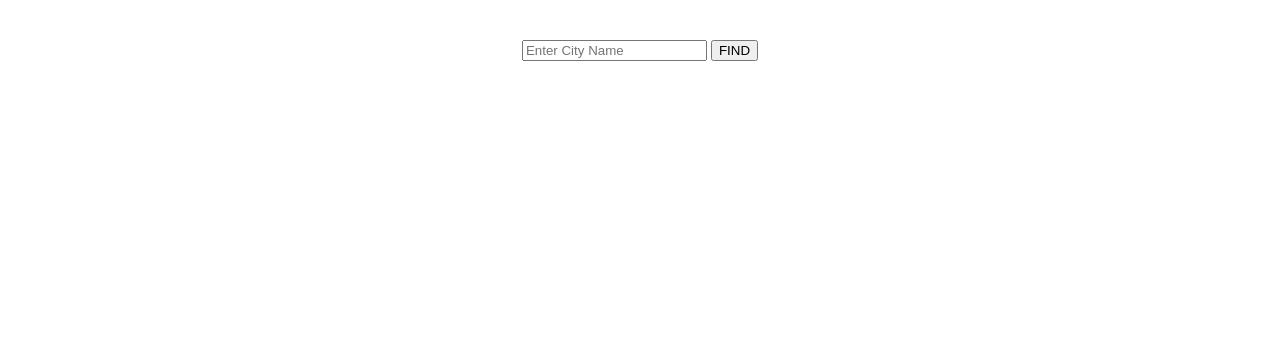
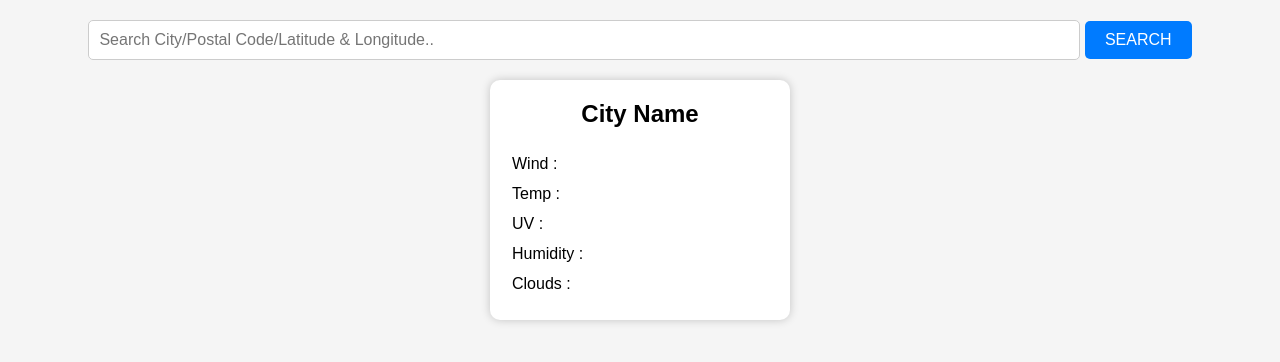
Before and after one commit to NaashNix/weather-app, a plain HTML site: page index.html in a window 1280 px wide. Drawn offline with nearby package versions, Linux system fonts and the light colour scheme.

Commit message:
Sample app created

```diff
--- a/index.html
+++ b/index.html
@@ -1,24 +1,48 @@
 <!DOCTYPE html>
 <html lang="en">
+
 <head>
    <meta charset="UTF-8">
-   <meta http-equiv="X-UA-Compatible" content="IE=edge">
    <meta name="viewport" content="width=device-width, initial-scale=1.0">
-   <title>Weather App</title>
+   <title>Document</title>
    <link rel="stylesheet" href="./stylesheets/style.css">
 </head>
+
 <body>
-   <section id="outerContainer" >
-      <div id="searchContainer" >
-         <input type="text" id="searchField" placeholder="Enter City Name" >
-         <button onclick="findBtnOnClicked()" >FIND</button>
-         <h1 id="cityName"></h1>
-      </div>
+   <section class="searchBox">
+      <input class="searchTxt" type="text" placeholder="Search City/Postal Code/Latitude & Longitude..">
+      <input class="searchBtn" type="button" value="SEARCH">
+   </section>
+   <section class="section1">
+      <h2>City Name</h1>
+         <table class="table_weather">
+            <tr>
+               <td>
+                  Wind :
+               </td>
+            </tr>
+            <tr>
+               <td>
+                  Temp :
+               </td>
+            </tr>
+            <tr>
+               <td>
+                  UV :
+               </td>
+            </tr>
+            <tr>
+               <td>
+                  Humidity :
+               </td>
+            </tr>
+            <tr>
+               <td>
+                  Clouds :
+               </td>
+            </tr>
+         </table>
+   </section>
+</body>
 
-   </section>
-
-   <script src="https://code.jquery.com/jquery-3.7.1.js" integrity="sha256-eKhayi8LEQwp4NKxN+CfCh+3qOVUtJn3QNZ0TciWLP4="
-      crossorigin="anonymous"></script>
-   <script src="./scripts/script.js"></script>
-</body>
 </html>
--- a/scripts/script.js
+++ /dev/null
@@ -1,19 +0,0 @@
-// function findBtnOnClicked(){
-//    const searchField = document.getElementById("searchField");
-//    console.log(searchField.value);
-//    const cityName = document.getElementById('cityName');
-//    cityName.innerText = searchField.value;
-// }
-
-
-function findBtnOnClicked(){
-   const searchField = $("#searchField");
-   console.log(searchField.val());
-
-   //Storing typed text to the variable
-   var typedText = searchField.val();
-
-   const cityName = $("#cityName");
-   cityName.text(typedText)
-
-}
--- a/stylesheets/style.css
+++ b/stylesheets/style.css
@@ -1,12 +1,68 @@
-#outerContainer{
-   position: relative;
-}
+* {
+    margin: 0;
+    padding: 0;
+    box-sizing: border-box;
+  }
 
-#searchContainer{
-   position: absolute;
-   left: 0;
-   right: 0;
-   margin: 2rem auto;
-   width: fit-content;
+  body {
+    background-color: #f5f5f5;
+    font-family: Arial, sans-serif;
+  }
 
-}
+  .searchBox {
+    text-align: center;
+    padding: 20px;
+  }
+
+  .searchTxt {
+    width: 80%;
+    padding: 10px;
+    font-size: 16px;
+    border: 1px solid #ccc;
+    border-radius: 5px;
+    outline: none;
+  }
+
+  .searchBtn {
+    padding: 10px 20px;
+    font-size: 16px;
+    background-color: #007bff;
+    color: #fff;
+    border: none;
+    border-radius: 5px;
+    cursor: pointer;
+  }
+
+  .searchBtn:hover {
+    background-color: #0056b3;
+  }
+
+  .section1 {
+    text-align: center;
+    background-color: #fff;
+    padding: 20px;
+    border-radius: 10px;
+    box-shadow: 0 0 10px rgba(0, 0, 0, 0.2);
+    width: 300px;
+    margin: 0 auto;
+    max-width: 100%;
+  }
+
+  .section1 h2 {
+    font-size: 24px;
+    font-weight: bold;
+    margin-bottom: 20px;
+  }
+
+  .table_weather {
+    width: 100%;
+    text-align: left;
+  }
+
+  .table_weather tr {
+    margin-bottom: 10px;
+  }
+
+  .table_weather td {
+    padding: 5px 0;
+  }
```
